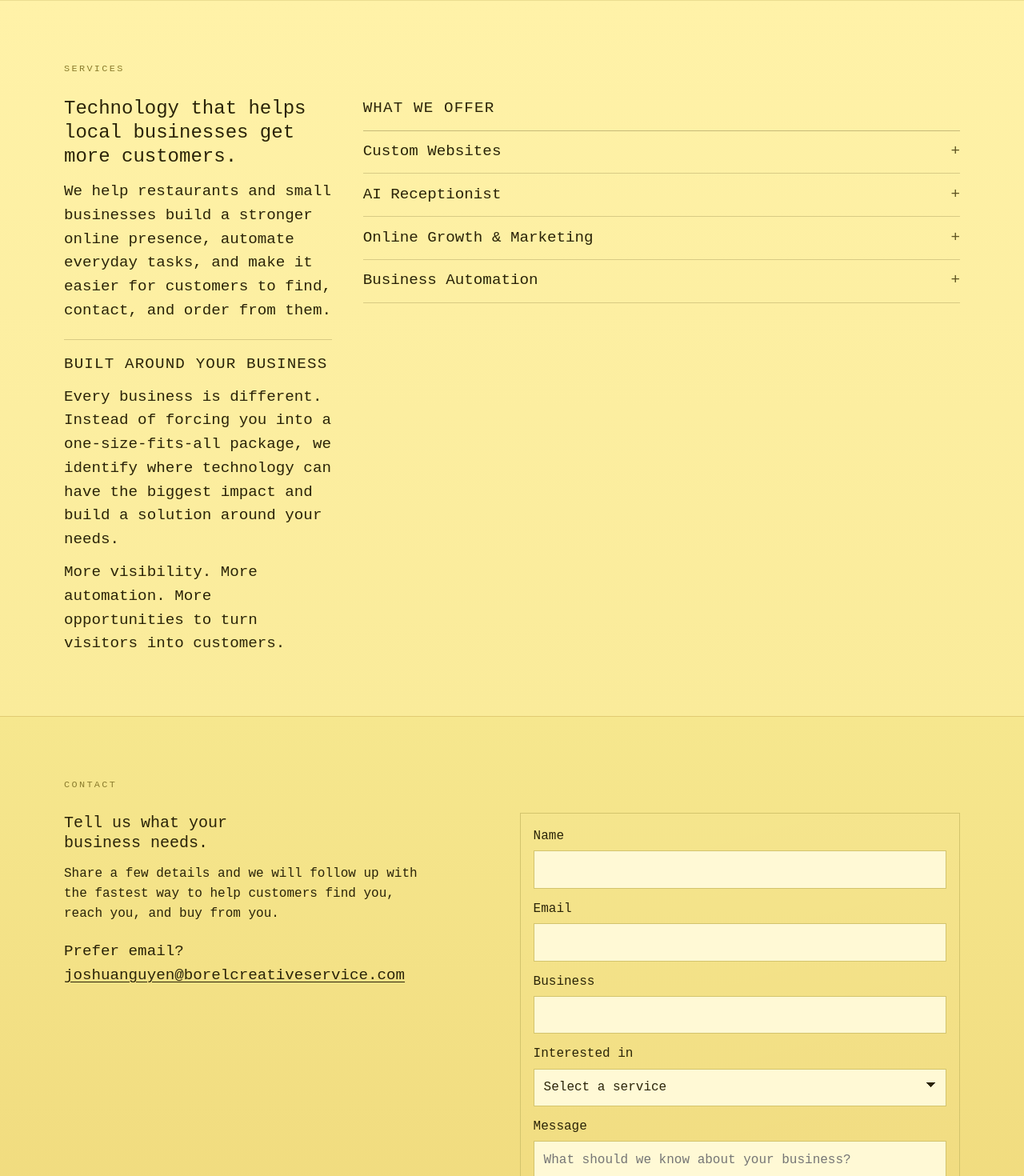
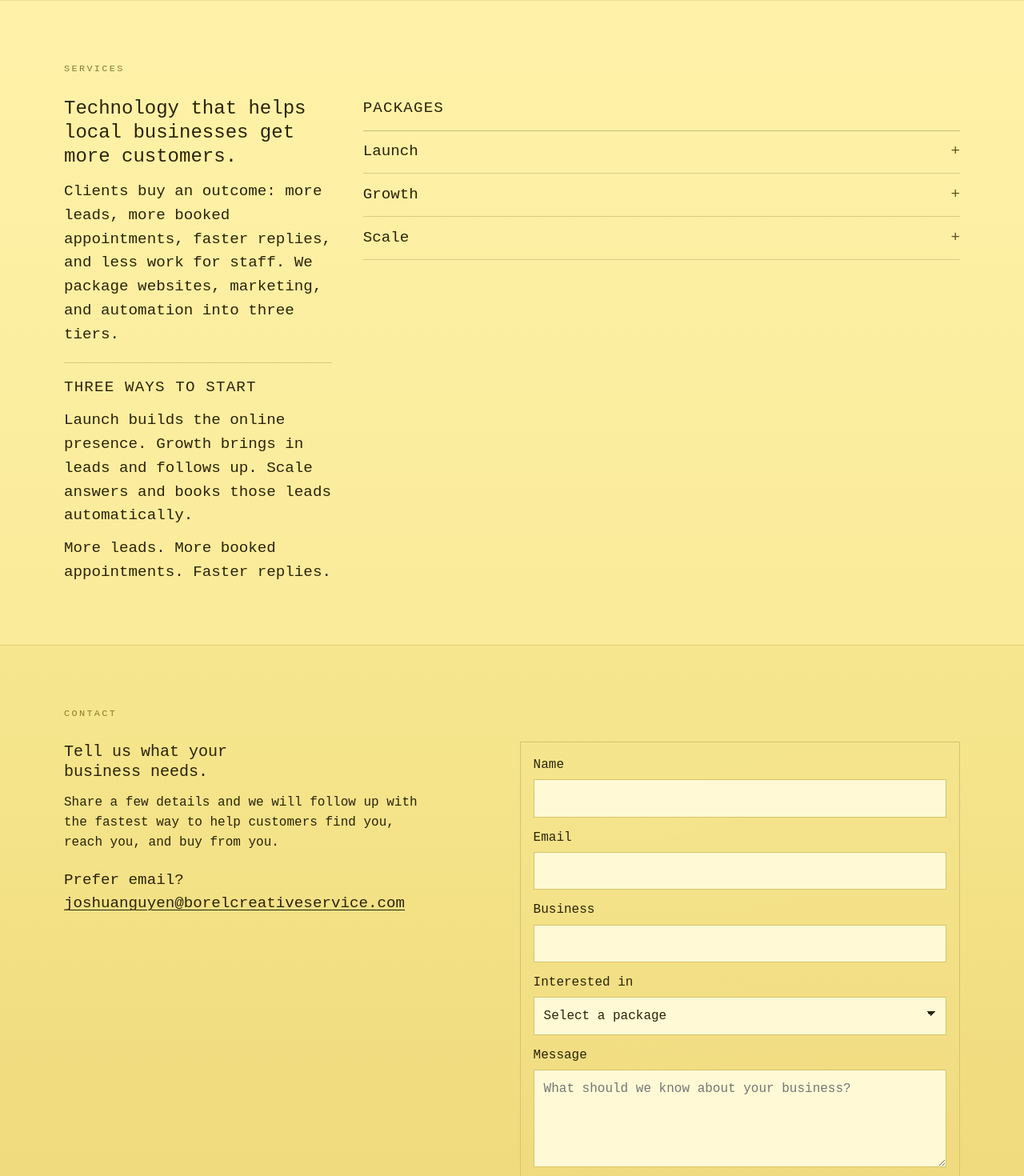
Before and after one commit to joshngu/borel-creative-services, a Next.js app: page / in a window 1280 px wide. Shown: the part 800-2270 px from the top of the page at 80% size. Built offline with nearby package versions, Linux system fonts and the light colour scheme.

Commit message:
Package the separate services into Launch, Growth, and Scale.
Co-authored-by: Cursor <cursoragent@cursor.com>

```diff
--- a/app/ui/home-page.tsx
+++ b/app/ui/home-page.tsx
@@ -143,40 +143,41 @@ export default function HomePage() {
                   Technology that helps local businesses get more customers.
                 </h2>
                 <p className="services-intro">
-                  We help restaurants and small businesses build a stronger online
-                  presence, automate everyday tasks, and make it easier for customers to
-                  find, contact, and order from them.
+                  Clients buy an outcome: more leads, more booked appointments, faster
+                  replies, and less work for staff. We package websites, marketing, and
+                  automation into three tiers.
                 </p>
                 <div className="services-note">
-                  <p className="services-note-title">Built around your business</p>
+                  <p className="services-note-title">Three ways to start</p>
                   <p>
-                    Every business is different. Instead of forcing you into a
-                    one-size-fits-all package, we identify where technology can have the
-                    biggest impact and build a solution around your needs.
+                    Launch builds the online presence. Growth brings in leads and follows
+                    up. Scale answers and books those leads automatically.
                   </p>
                   <p className="services-note-highlight">
-                    More visibility. More automation. More opportunities to turn visitors
-                    into customers.
+                    More leads. More booked appointments. Faster replies.
                   </p>
                 </div>
               </div>
               <div className="services-process">
-                <p className="services-process-title">What we offer</p>
+                <p className="services-process-title">Packages</p>
                 <ol className="process-list">
                   <li>
                     <details className="process-item">
-                      <summary className="process-step-name">Custom Websites</summary>
+                      <summary className="process-step-name">Launch</summary>
                       <div className="process-step-detail">
                         <p className="service-summary">
-                          A professional website built specifically for your business.
+                          For new or small local businesses. Establish a credible online
+                          presence and capture leads.
                         </p>
                         <ul className="service-feature-list">
-                          <li>Custom-designed business websites</li>
+                          <li>Conversion-focused website</li>
                           <li>Mobile-friendly design</li>
                           <li>Menu and service pages</li>
+                          <li>Contact and quote forms</li>
                           <li>Online ordering integration</li>
-                          <li>Contact forms and calls-to-action</li>
                           <li>Google-friendly structure</li>
+                          <li>Google Business Profile setup or optimization</li>
+                          <li>Basic analytics</li>
                           <li>Hosting and ongoing updates available</li>
                         </ul>
                         <p className="service-price">Starting at $2,500</p>
@@ -185,20 +186,43 @@ export default function HomePage() {
                   </li>
                   <li>
                     <details className="process-item">
-                      <summary className="process-step-name">AI Receptionist</summary>
+                      <summary className="process-step-name">Growth</summary>
                       <div className="process-step-detail">
                         <p className="service-summary">
-                          Never miss a customer because you were too busy to answer the
-                          phone. Our AI receptionist handles common calls and questions
-                          automatically, so your staff can focus on serving customers.
+                          For businesses that need a predictable flow of leads. Generate
+                          and follow up with more qualified prospects.
                         </p>
                         <ul className="service-feature-list">
-                          <li>Answers common questions</li>
-                          <li>Provides business information</li>
-                          <li>Handles frequently asked questions</li>
-                          <li>Helps customers outside busy hours</li>
-                          <li>Reduces repetitive phone calls</li>
-                          <li>Available around the clock</li>
+                          <li>Everything in Launch</li>
+                          <li>Short-form social media content</li>
+                          <li>Promotional content and product showcases</li>
+                          <li>Paid-ad campaign setup and management</li>
+                          <li>Local marketing strategies</li>
+                          <li>Lead tracking</li>
+                          <li>Automated email and text follow-up</li>
+                          <li>Monthly reporting</li>
+                        </ul>
+                        <p className="service-price">Custom pricing</p>
+                      </div>
+                    </details>
+                  </li>
+                  <li>
+                    <details className="process-item">
+                      <summary className="process-step-name">Scale</summary>
+                      <div className="process-step-detail">
+                        <p className="service-summary">
+                          For businesses losing leads because replies are slow or manual.
+                          Turn leads into booked calls or appointments automatically.
+                        </p>
+                        <ul className="service-feature-list">
+                          <li>Everything in Growth</li>
+                          <li>AI receptionist for calls and common questions</li>
+                          <li>Help for customers outside busy hours</li>
+                          <li>Appointment booking</li>
+                          <li>CRM pipeline setup</li>
+                          <li>Customer communication workflows</li>
+                          <li>AI-powered workflows and tool integrations</li>
+                          <li>Ongoing optimization</li>
                         </ul>
                         <p className="service-price">
                           Custom pricing based on business needs
@@ -206,52 +230,6 @@ export default function HomePage() {
                         <button type="button" className="service-demo-link">
                           See a demo
                         </button>
-                      </div>
-                    </details>
-                  </li>
-                  <li>
-                    <details className="process-item">
-                      <summary className="process-step-name">
-                        Online Growth &amp; Marketing
-                      </summary>
-                      <div className="process-step-detail">
-                        <p className="service-summary">
-                          Turn your online presence into a tool for attracting new
-                          customers. We improve how your business presents itself online
-                          and create content designed to drive customers through the door.
-                        </p>
-                        <ul className="service-feature-list">
-                          <li>Short-form social media content</li>
-                          <li>Promotional content</li>
-                          <li>Product and food showcases</li>
-                          <li>Social media optimization</li>
-                          <li>Local marketing strategies</li>
-                          <li>Online presence improvements</li>
-                        </ul>
-                        <p className="service-price">Custom pricing</p>
-                      </div>
-                    </details>
-                  </li>
-                  <li>
-                    <details className="process-item">
-                      <summary className="process-step-name">Business Automation</summary>
-                      <div className="process-step-detail">
-                        <p className="service-summary">
-                          Spend less time on repetitive work. We use modern software and AI
-                          tools to automate processes that would otherwise take hours of
-                          manual work.
-                        </p>
-                        <ul className="service-feature-list">
-                          <li>Customer communication workflows</li>
-                          <li>Data organization</li>
-                          <li>Repetitive administrative tasks</li>
-                          <li>AI-powered workflows</li>
-                          <li>Custom business automations</li>
-                          <li>Integrations between existing tools</li>
-                        </ul>
-                        <p className="service-price">
-                          Custom pricing based on the project
-                        </p>
                       </div>
                     </details>
                   </li>
@@ -300,14 +278,11 @@ export default function HomePage() {
                   Interested in
                   <select name="interest" required defaultValue="">
                     <option value="" disabled>
-                      Select a service
+                      Select a package
                     </option>
-                    <option value="Custom Websites">Custom Websites</option>
-                    <option value="AI Receptionist">AI Receptionist</option>
-                    <option value="Online Growth & Marketing">
-                      Online Growth &amp; Marketing
-                    </option>
-                    <option value="Business Automation">Business Automation</option>
+                    <option value="Launch">Launch</option>
+                    <option value="Growth">Growth</option>
+                    <option value="Scale">Scale</option>
                     <option value="Not sure yet">Not sure yet</option>
                   </select>
                 </label>
```
